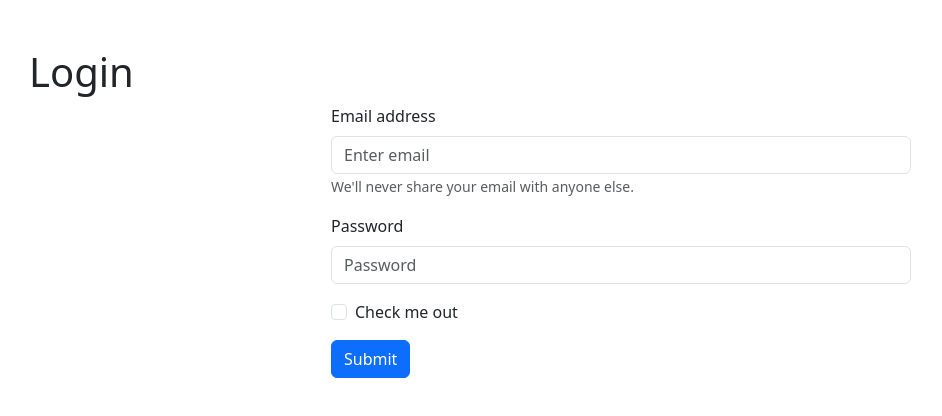
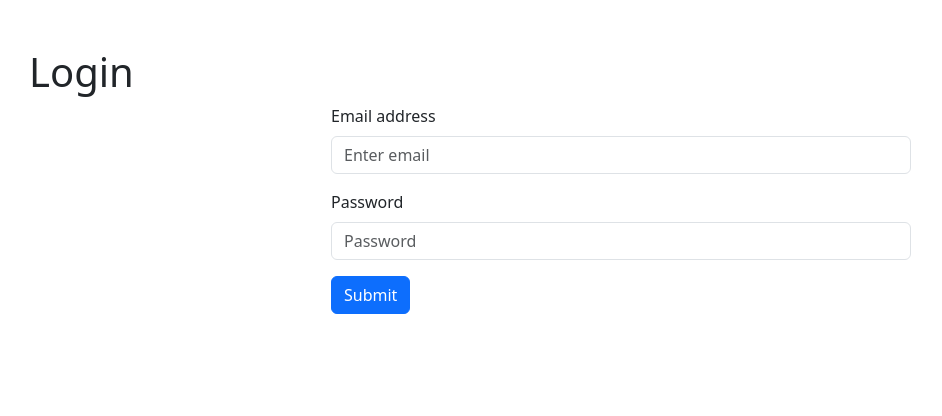
Before and after one commit to MusabSwe/react-formik-yup, a React (Vite) app: page / in a window 1280 px wide. Shown: the top 416 px of the page, without its empty margins (19-961 px from the left). Built offline with nearby package versions, Linux system fonts and the light colour scheme.

Commit message:
integrate form with pure useFormik

```diff
--- a/src/app.tsx
+++ b/src/app.tsx
@@ -1,11 +1,13 @@
 import './app.css'
 import Login from './components/Login'
+import Register from './components/Register'
 
 export function App() {
 
   return (
-    <body>
+    <div>
+      {/* <Register /> */}
       <Login />
-    </body>
+    </div>
   )
 }
--- a/src/components/Login.tsx
+++ b/src/components/Login.tsx
@@ -1,26 +1,46 @@
+import { useFormik } from 'formik';
 import { Row, Col, Form, Button } from 'react-bootstrap';
+
 const Login = () => {
-
+    //  There 2 types of form controlled and uncontrolled
+    // 1- controlled form: the form data is handled by the state of the component
+    // 2- uncontrolled form: the form data is handled by the DOM itself, by ref
+    const formaik = useFormik({
+        initialValues: {
+            email: '',
+            password: ''
+        },
+        onSubmit: (values) => {
+            alert(JSON.stringify(values, null, 2));
+        }
+    });
     return (
         <section className='m-5'>
             <h1>Login</h1>
             <Row className="justify-content-center">
                 <Col xs={6} >
-                    <Form>
+                    {/* handleSubimt when user submits the form will call the onSubmit function of useFormik */}
+                    <Form onSubmit={formaik.handleSubmit}>
                         <Form.Group className="mb-3" controlId="formBasicEmail">
                             <Form.Label>Email address</Form.Label>
-                            <Form.Control type="email" placeholder="Enter email" />
-                            <Form.Text className="text-muted">
-                                We'll never share your email with anyone else.
-                            </Form.Text>
+                            <Form.Control
+                                type="text"
+                                placeholder="Enter email"
+                                onChange={formaik.handleChange}
+                                name='email'
+                                value={formaik.values.email}
+                            />
                         </Form.Group>
 
                         <Form.Group className="mb-3" controlId="formBasicPassword">
                             <Form.Label>Password</Form.Label>
-                            <Form.Control type="password" placeholder="Password" />
-                        </Form.Group>
-                        <Form.Group className="mb-3" controlId="formBasicCheckbox">
-                            <Form.Check type="checkbox" label="Check me out" />
+                            <Form.Control
+                                type="password"
+                                placeholder="Password"
+                                onChange={formaik.handleChange}
+                                name='password'
+                                value={formaik.values.password}
+                            />
                         </Form.Group>
                         <Button variant="primary" type="submit">
                             Submit
--- /dev/null
+++ b/src/components/Register.tsx
@@ -0,0 +1,45 @@
+import { Row, Col, Form, Button } from 'react-bootstrap';
+const Register = () => {
+
+    return (
+        <section className='m-5'>
+            <Row className="justify-content-center">
+                <Col xs={6} >
+                    <h3 className='mb-3'>Register</h3>
+                    <Form>
+                        <Form.Group className="mb-3" controlId="fname">
+                            <Form.Label>First name</Form.Label>
+                            <Form.Control type="text" placeholder="Enter first name" />
+                        </Form.Group>
+
+                        <Form.Group className="mb-3" controlId="lname">
+                            <Form.Label>Last name</Form.Label>
+                            <Form.Control type="text" placeholder="Enter last name" />
+                        </Form.Group>
+
+                        <Form.Group className="mb-3" controlId="email">
+                            <Form.Label>Email address</Form.Label>
+                            <Form.Control type="email" placeholder="Enter email" />
+                        </Form.Group>
+
+                        <Form.Group className="mb-3" controlId="password">
+                            <Form.Label>Password</Form.Label>
+                            <Form.Control type="password" placeholder="Password" />
+                        </Form.Group>
+
+                        <Form.Group className="mb-3" controlId="confirmPassword">
+                            <Form.Label>Confirm Password</Form.Label>
+                            <Form.Control type="password" placeholder="Confirm Password" />
+                        </Form.Group>
+                        <Button variant="primary" type="submit">
+                            Submit
+                        </Button>
+                    </Form>
+                </Col>
+            </Row>
+
+        </section>
+    );
+}
+
+export default Register;
```
